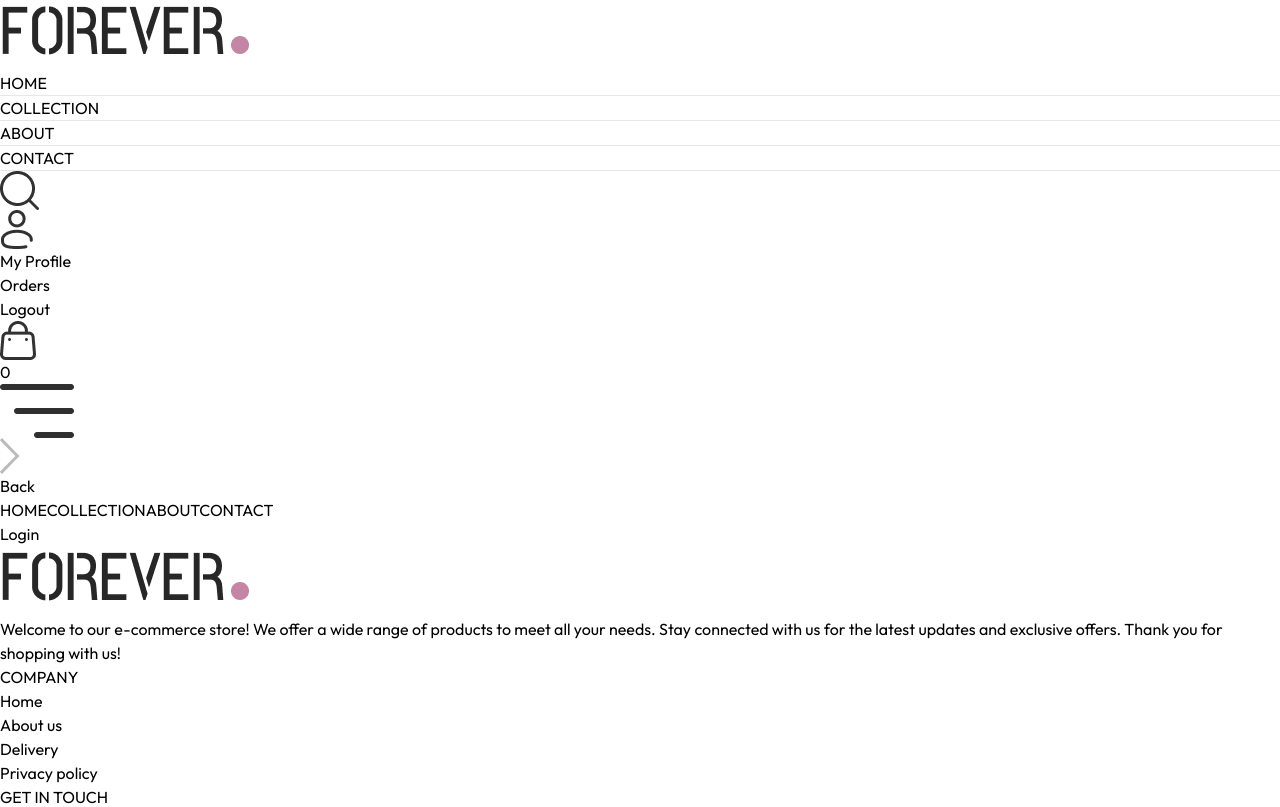
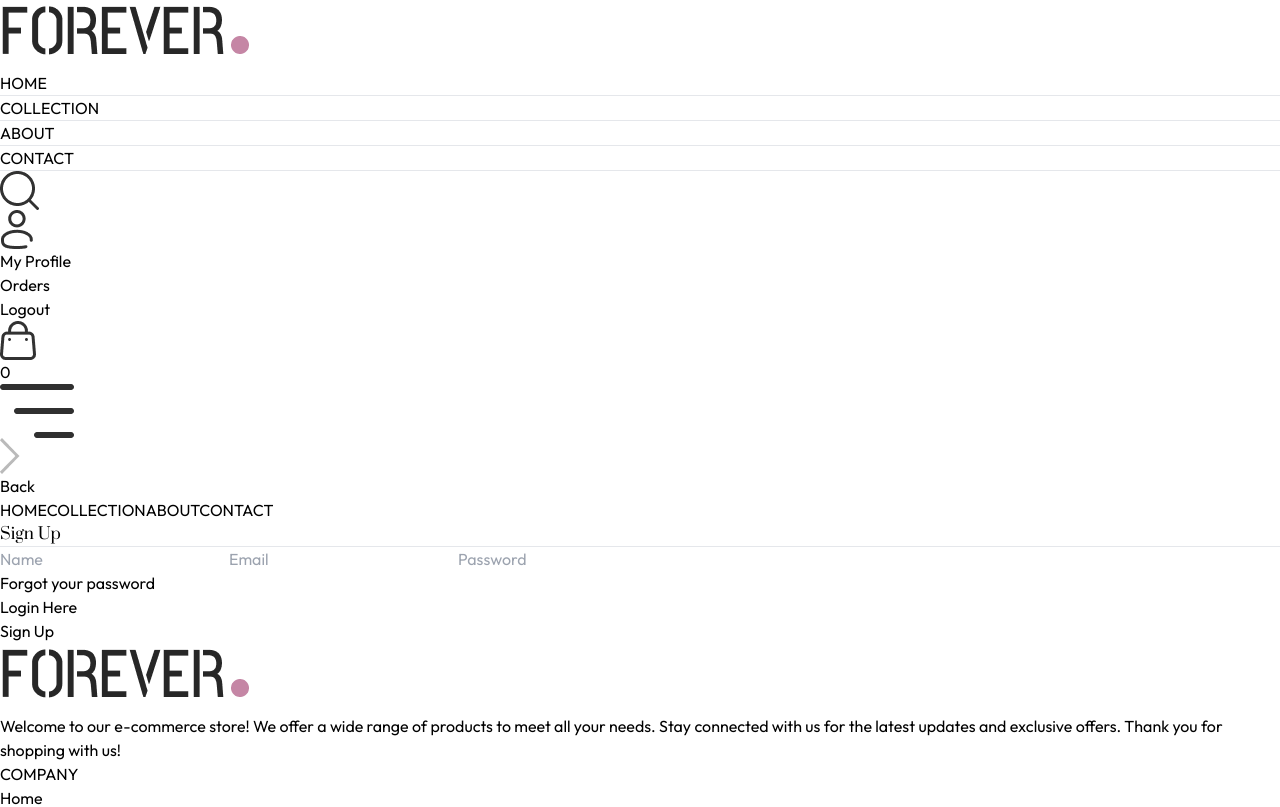
Before and after one commit to iaman-mishra/E-Commerce, a React (Vite) app in the folder frontend/: page /login in a window 1280 px wide. Shown: the top 807 px of the page. Built offline with nearby package versions, Linux system fonts and the light colour scheme.

Commit message:
Implement Login component; add state management for toggling between Login and Sign Up forms

```diff
--- a/frontend/src/pages/Login.jsx
+++ b/frontend/src/pages/Login.jsx
@@ -1,9 +1,51 @@
-import React from 'react'
+import React, { useState } from "react";
 
 const Login = () => {
+  const [CurrentState, SetCurrentState] = useState("Sign Up");
+
+  const submitHandler=(event)=>{
+    event.preventDefault();
+  }
+
   return (
-    <div>Login</div>
-  )
-}
+    <form className="flex flex-col items-center w-[90%] sm:max-w-96 m-auto mt-14 gap-4 text-gray-800">
+      <div className="inline-flex items-center gap-2 mb-2 mt-10">
+        <p className="prata-regular text-3xl">{CurrentState}</p>
+        <hr className="border-none h-[1.5px] w-8 bg-gray-800" />
+      </div>
+      {CurrentState === "Login" ? (
+        ""
+      ) : (
+        <input
+          type="text"
+          className="w-full px-3 py-2 border border-gray-800 "
+          placeholder="Name"
+          required
+        />
+      )}
+      <input
+        type="email"
+        className="w-full px-3 py-2 border border-gray-800 "
+        placeholder="Email"
+        required
+      />
+      <input
+        type="password"
+        className="w-full px-3 py-2 border border-gray-800 "
+        placeholder="Password"
+        required
+      />
+      <div className="w-full flex justify-between text-sm mt-[-8px]">
+        <p className="cursor-pointer">Forgot your password</p>
+        {CurrentState === "Login" ? (
+          <p onClick={()=>SetCurrentState('Sign Up')} className="cursor-pointer">Create account</p>
+        ) : (
+          <p onClick={()=>SetCurrentState('Login')} className="cursor-pointer">Login Here</p>
+        )}
+      </div>
+      <button onClick={(e)=>{submitHandler(e)}} className="bg-black text-white font-light px-8 py-2 mt-4" type="submit">{CurrentState==='Login' ? 'Login' : 'Sign Up'}</button>
+    </form>
+  );
+};
 
-export default Login
+export default Login;
```
